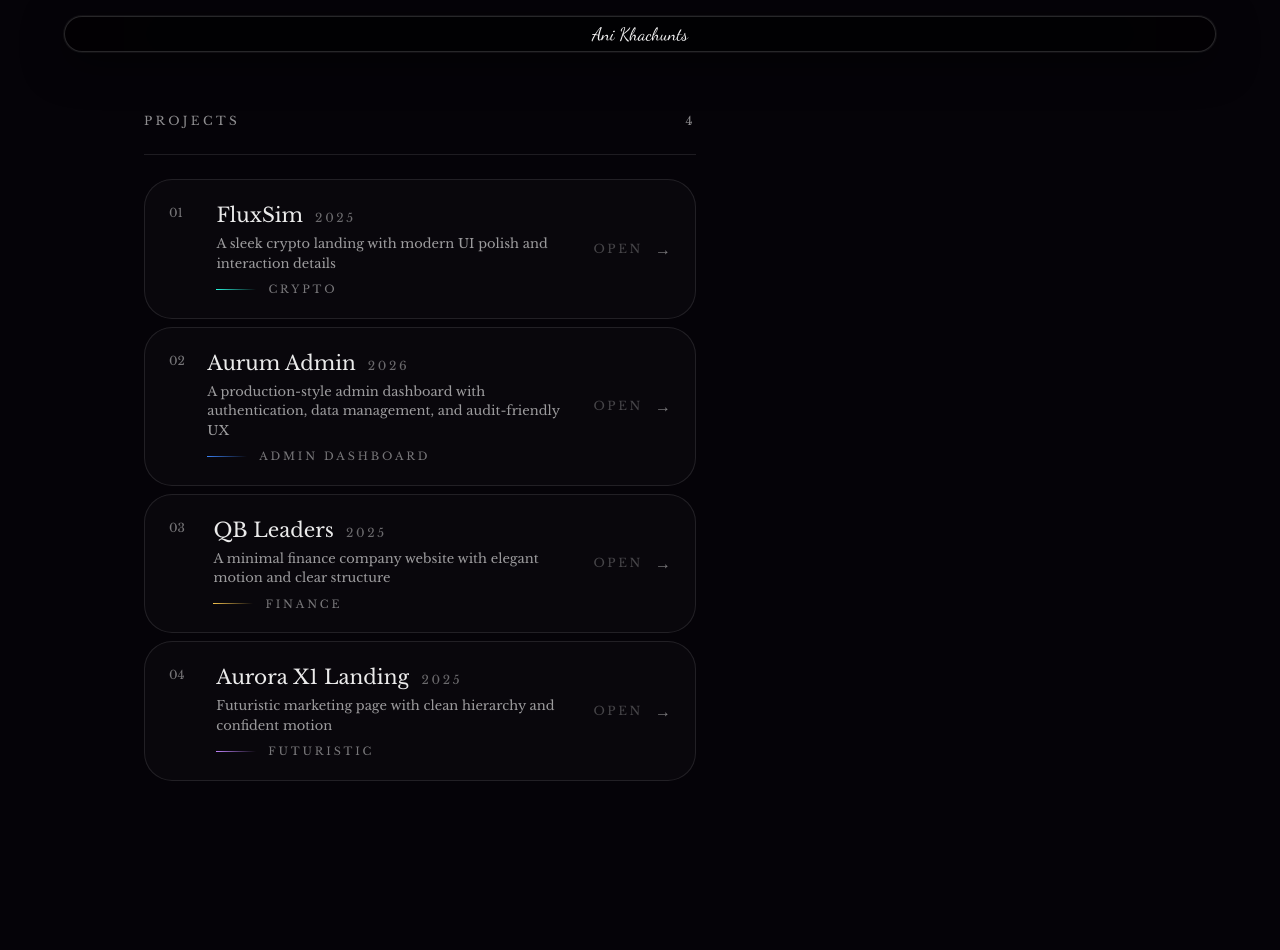
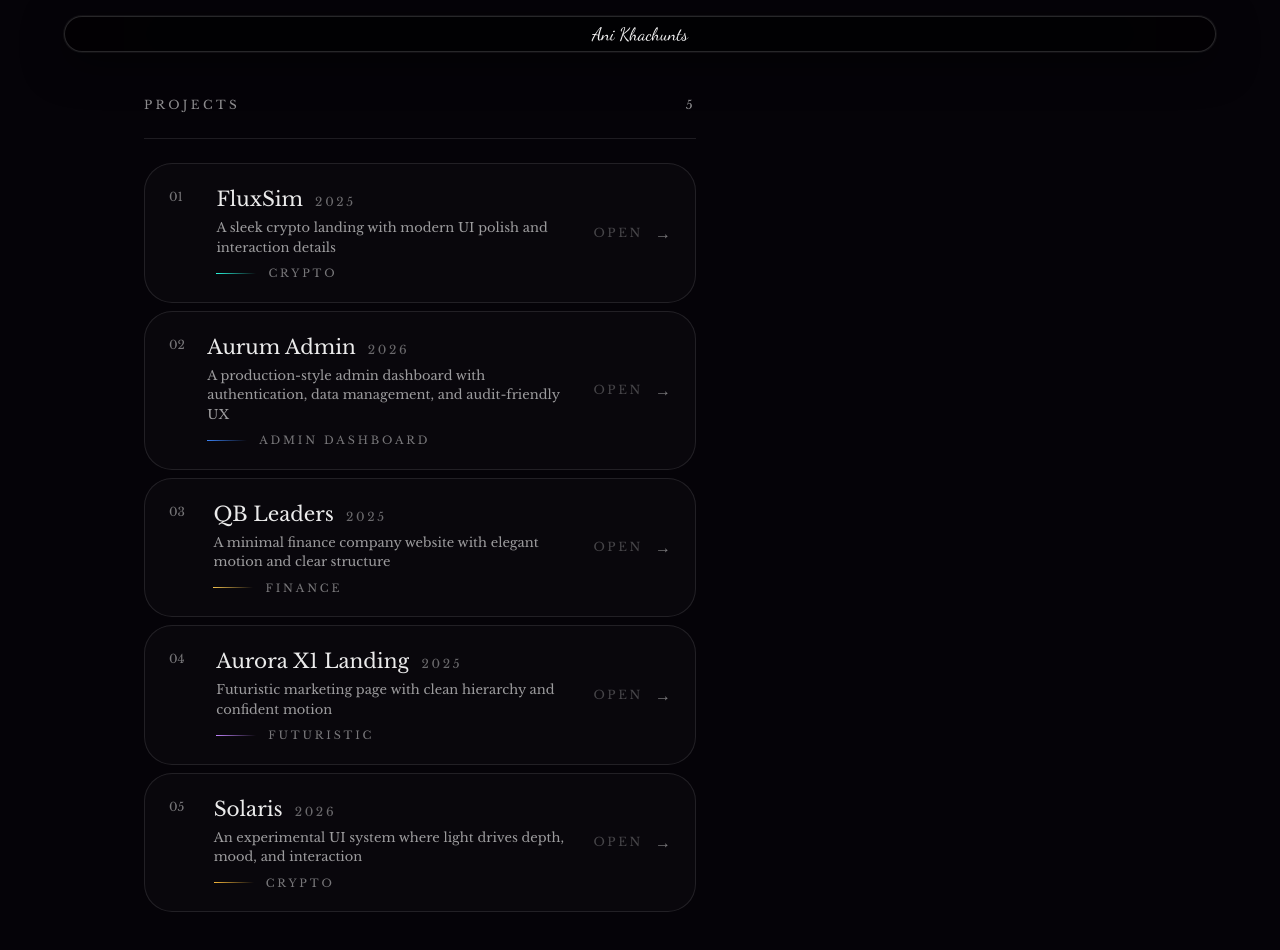
Before and after one commit to aniiKhachunts/ani-khachunts, a React (Vite) app: page /projects in a window 1280 px wide. Shown: the top 950 px of the page. Before the commit the page ends 877 px from the top, so only its background shows below. Built offline with nearby package versions, Linux system fonts and the light colour scheme; the HTML template or start-up script is replaced by a standard one; a web font is replaced by a local one.

Commit message:
added 5th project

```diff
--- a/src/data/projects.ts
+++ b/src/data/projects.ts
@@ -6,7 +6,7 @@ export type ProjectBlock =
     | { type: "twoCol"; leftTitle?: string; left: string; rightTitle?: string; right: string }
 
 export type ProjectTheme = {
-    kind: "fluxsim"| "aurum" | "qb" | "aurora"
+    kind: "fluxsim" | "aurum" | "qb" | "aurora" | "solaris"
     base: string
     accent: string
     accent2: string
@@ -298,7 +298,7 @@ export const projects: Project[] = [
                 src: "/images/projects/qb-leaders/hero.png",
                 alt: "QB Leaders hero",
                 caption: "Minimal hero composition designed for trust and clarity."
-            },
+            }
         ],
         story: [
             {
@@ -411,5 +411,107 @@ export const projects: Project[] = [
                 ]
             }
         ]
+    },
+    {
+        slug: "solaris-light-system",
+        title: "Solaris",
+        subtitle: "An experimental UI system where light drives depth, mood, and interaction",
+        year: "2026",
+        cover: "/images/projects/solaris/cover.png",
+        hero: "/images/projects/solaris/hero.png",
+        repo: "https://github.com/aniiKhachunts/solar-toggle",
+        live: "https://solar-toggle.vercel.app/",
+        theme: {
+            kind: "solaris",
+            base: "#0A0B10",
+            accent: "#F4B63A",
+            accent2: "#FF8A5B",
+            glow1: "rgba(244,182,58,0.22)",
+            glow2: "rgba(255,138,91,0.18)",
+            pattern: "diagonal"
+        },
+        intro:
+            "Solaris is an experimental, interaction-first UI playground where a draggable sun becomes the source of truth for the entire interface. Light is treated as a design driver: it shapes atmosphere, shadow direction, rim highlights, and the overall mood in real time — creating a cohesive, tactile system instead of a static theme toggle.",
+        brief: {
+            context:
+                "Most UI systems are built on static tokens: fixed elevation, predefined themes, isolated motion. Solaris explores a different model — a physical, UI-driven system where one interactive light source defines how surfaces behave and how the interface feels.",
+            goal:
+                "Build a single-viewport playground where users manipulate a simulated sun and watch the UI respond as a coordinated system: day/night transitions, atmospheric blending, and cards that react with depth, shadow offset, and rim lighting.",
+            constraints:
+                "Keep the experience performant and readable in both modes, with effects that feel intentional rather than noisy — all within one viewport, without scrolling or layout breaks."
+        },
+        highlights: [
+            "Draggable sun / moon controller as the primary interaction model",
+            "Horizon-based day/night transition driven by sun height",
+            "Atmospheric layering: sky, glow, aurora, and stars blend dynamically",
+            "Position-aware cards with real-time shadow vectors and rim lighting",
+            "Single-viewport layout with strict no-scroll UX"
+        ],
+        outcomes: [
+            {
+                title: "A physical interaction model",
+                text: "Instead of switching themes, the user moves the light. The UI responds through coordinated depth cues — shadow direction, softness, glow intensity, and atmospheric mood."
+            },
+            {
+                title: "System-level UI thinking",
+                text: "Solaris demonstrates how global CSS variables can act as design tokens driven by interaction, keeping multiple components visually coherent under one rule set."
+            }
+        ],
+        details: {
+            role: "Concept, Design Direction, Front-end Development",
+            timeline: "Exploratory build (several days)",
+            stack: "React, TypeScript, Tailwind CSS, Motion, CSS Custom Properties",
+            responsibilities:
+                "Interaction model design, light math, atmospheric layering, typographic contrast tuning, card material system, viewport layout control"
+        },
+        links: [
+            { label: "View", href: "https://solar-toggle.vercel.app/" },
+            { label: "Repository", href: "https://github.com/aniiKhachunts/solar-toggle" },
+        ],
+        gallery: [
+            {
+                src: "/images/projects/solaris/hero.png",
+                alt: "Solaris hero with draggable sun controller",
+                caption: "A draggable sun drives atmosphere, depth, and mood across the UI."
+            },
+            {
+                src: "/videos/projects/solaris/interaction.mp4",
+                alt: "Solaris interaction demo",
+                caption: "Crossing the horizon transitions the world from day to night in a single continuous system."
+            }
+        ],
+        story: [
+            {
+                type: "paragraph",
+                title: "The core idea",
+                text:
+                    "Solaris is a premium UI exploration built around one principle: light should drive design, not decorate it. A draggable sun defines a global light vector, and every surface responds — from atmospheric gradients to component shadows and rim highlights — as one coherent system."
+            },
+            {
+                type: "twoCol",
+                leftTitle: "Design direction",
+                left:
+                    "Minimal, typography-led composition with controlled glow. The goal is calm clarity, where light adds depth and mood without turning into visual noise.",
+                rightTitle: "Engineering direction",
+                right:
+                    "A single source of truth powered by CSS custom properties. Components compute their response from shared variables, keeping behavior consistent and scalable across the interface."
+            },
+            {
+                type: "bullets",
+                title: "System mechanics",
+                items: [
+                    "Global --sun-x and --sun-y variables drive lighting across the UI",
+                    "Horizon threshold controls a dusk coefficient for smooth transitions",
+                    "Shadows offset in real time based on the light vector",
+                    "Rim lighting uses masked radial gradients for material edges",
+                    "Viewport-only layout to keep interaction intentional and uninterrupted"
+                ]
+            },
+            {
+                type: "quote",
+                text: "Light should drive design, not decorate it.",
+                author: "Solaris concept"
+            }
+        ]
     }
 ]
--- a/src/pages/Projects/Projects.tsx
+++ b/src/pages/Projects/Projects.tsx
@@ -104,7 +104,7 @@ export default function Projects() {
 
     return (
         <section className="relative min-h-screen w-full" style={pageVars}>
-            <div className="mx-auto max-w-6xl px-6 sm:px-10 lg:px-20 pt-28 pb-24">
+            <div className="mx-auto max-w-6xl px-6 sm:px-10 lg:px-20 pt-24 pb-24">
                 <div className="grid grid-cols-1 lg:grid-cols-12 gap-10 lg:gap-16">
                     <div className="lg:col-span-7">
                         <div className="flex items-end justify-between">
```
Also changed, not shown: public/images/projects/solaris/hero.png (added).
